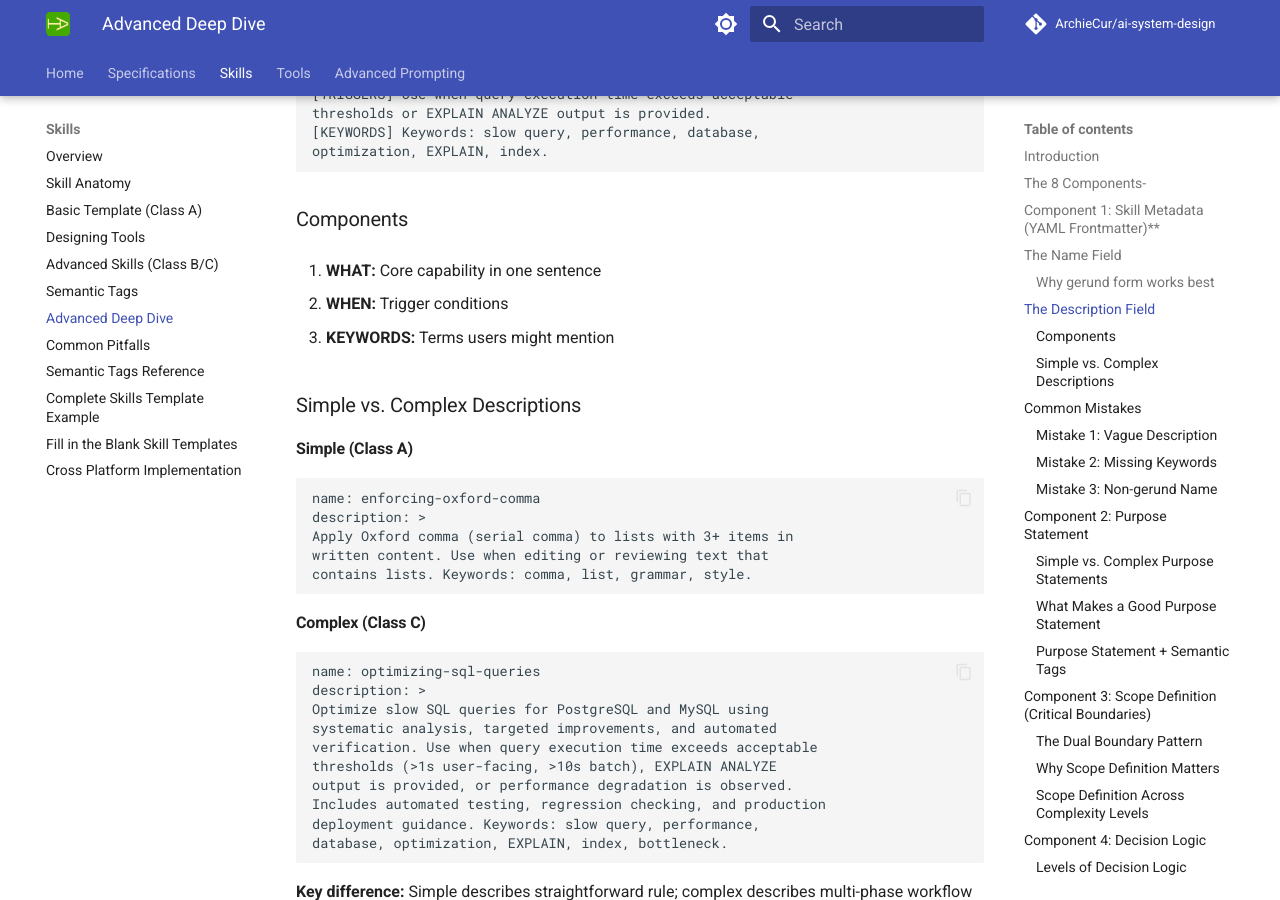
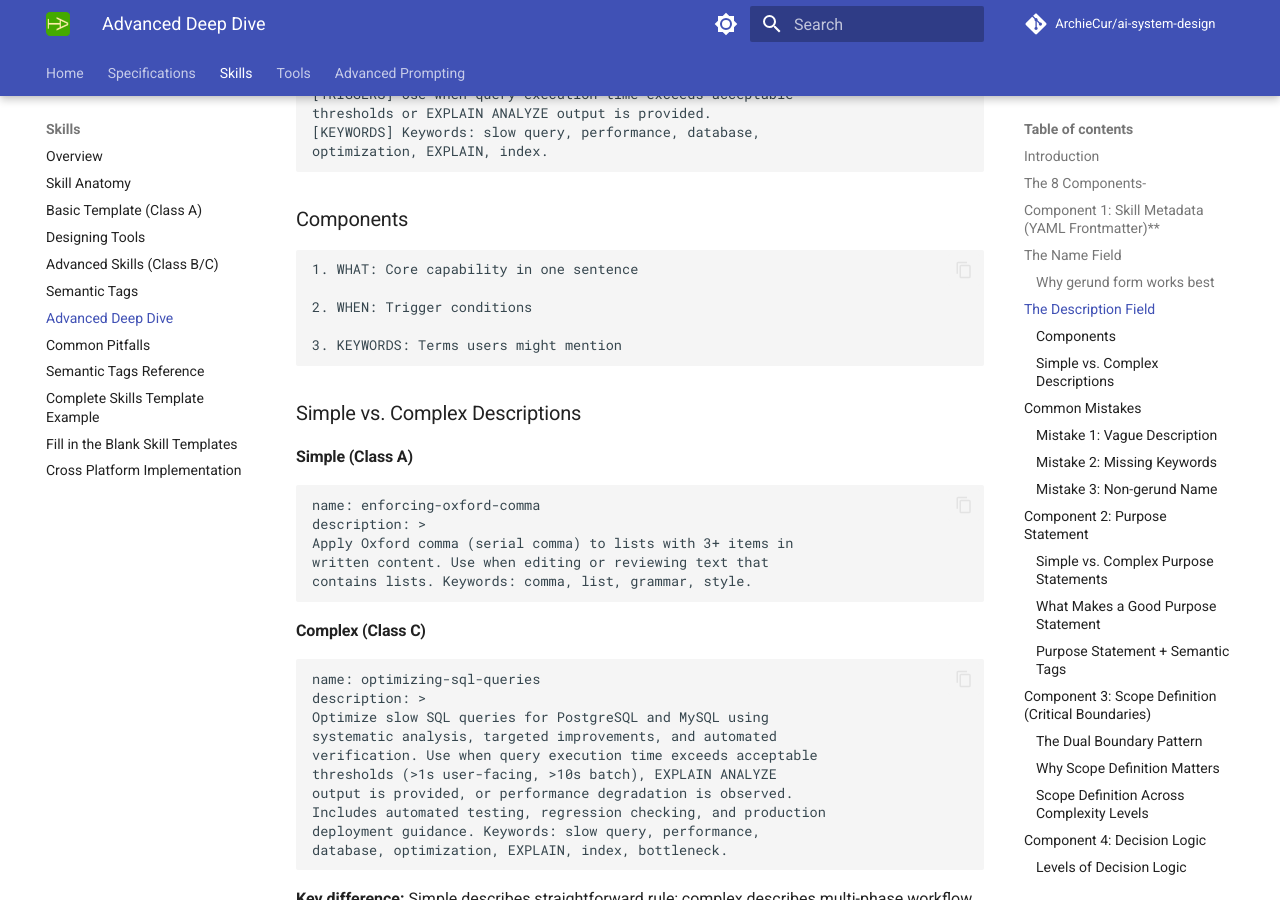
Before and after one commit to ArchieCur/ai-system-design, an MkDocs documentation site: the page built from docs/skills/Skills_1.5_Advanced_Deep_Dive.md, in a window 1280 px wide and 900 px high, scrolled down 2456 px. Built offline with MkDocs 1.6.1 and Material for MkDocs 9.7.7, drawn with Linux system fonts in a browser that asks for light colours; comment, search, counter and statistics services are not loaded.

Commit message:
Update Skills_1.5_Advanced_Deep_Dive.md

````diff
--- a/docs/skills/Skills_1.5_Advanced_Deep_Dive.md
+++ b/docs/skills/Skills_1.5_Advanced_Deep_Dive.md
@@ -116,11 +116,14 @@ optimization, EXPLAIN, index.
 
 ### Components
 
-1. **WHAT:** Core capability in one sentence
-
-2. **WHEN:** Trigger conditions
-
-3. **KEYWORDS:** Terms users might mention
+```text
+
+1. WHAT: Core capability in one sentence
+
+2. WHEN: Trigger conditions
+
+3. KEYWORDS: Terms users might mention
+```
 
 ### Simple vs. Complex Descriptions
 
````
